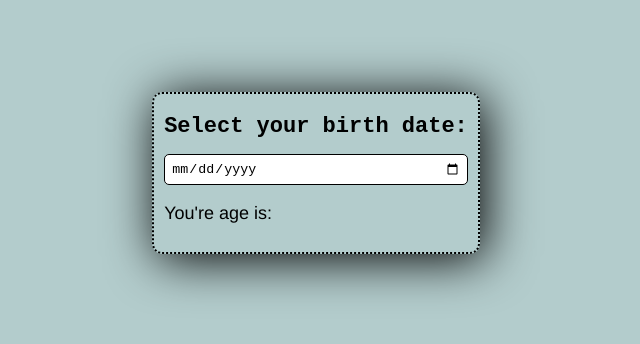
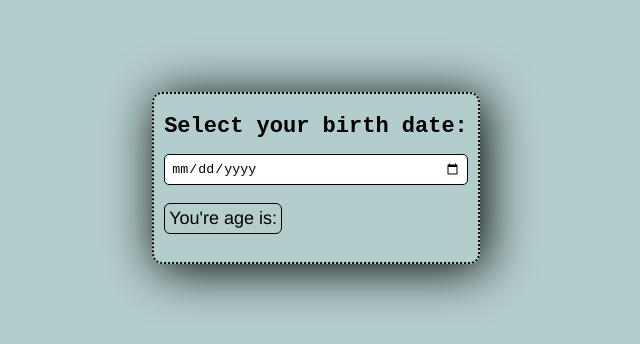
Before and after one commit to Asim14878111/task-07, a plain HTML site: page index.html in a window 1280 px wide. Shown: the part 128-472 px from the top of the page, without its empty margins (324-964 px from the left). Drawn offline with Linux system fonts and the light colour scheme.

Commit message:
task updated

```diff
--- a/index.html
+++ b/index.html
@@ -36,7 +36,11 @@ padding-top: 10px;
 p{
 font-family: 'Franklin Gothic Medium', 'Arial Narrow', Arial, sans-serif;
 font-size: 18px;
-
+border: 1px solid black;
+width: fit-content;
+padding: 4px;
+border-radius:6px ;
+background-color: rgba(217, 248, 166, 0.034);
 }
 
 
@@ -73,7 +77,7 @@ const years = newDate.getFullYear() - 1970 ;
 const months = newDate.getMonth() ;
 const days = newDate.getDate() - 1 ;
 
-pElement.innerHTML = `You're ${years} years ${months} months ${days} days old  `
+pElement.innerHTML = `You're ${years} years ${months} months ${days} days old.  `
 })
 
 
```
